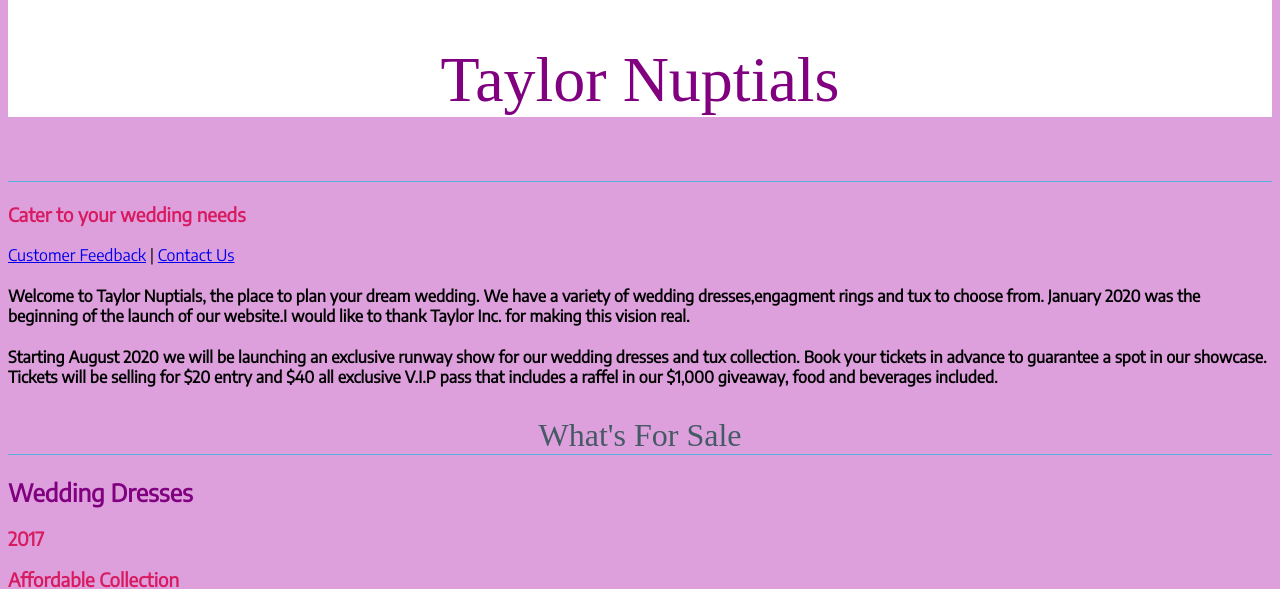
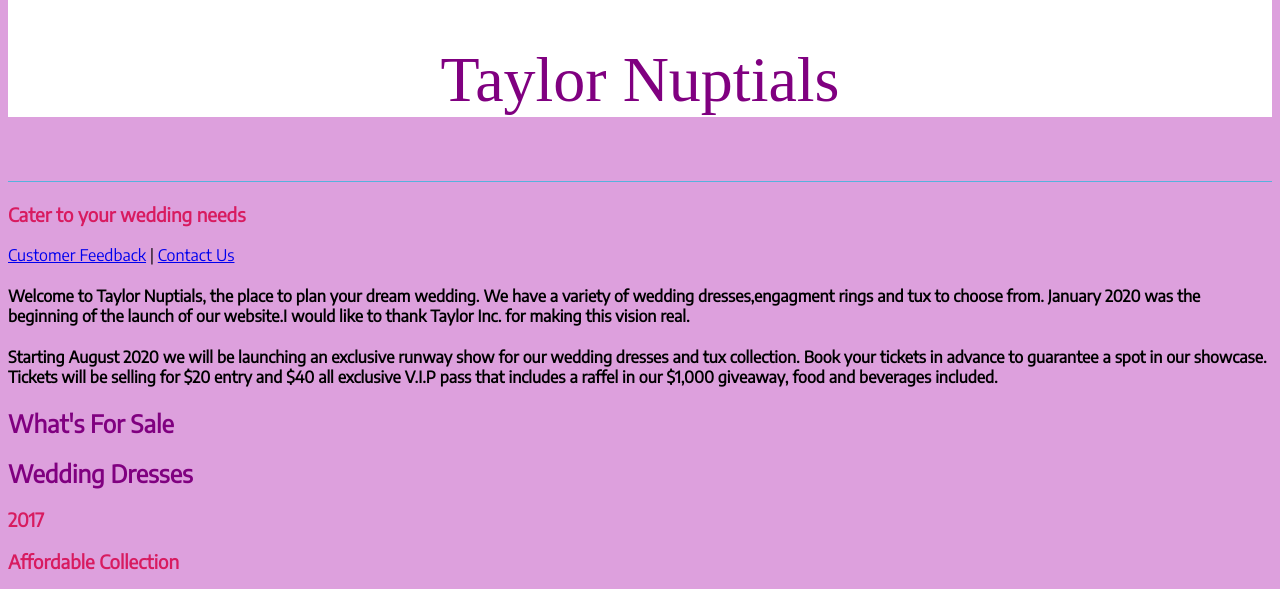
Before and after one commit to collettestahlfrancisco/taylornuptials, a plain HTML site: page main/index.html in a window 1280 px wide. Shown: the part 172-761 px from the top of the page. Drawn offline with Linux system fonts and the light colour scheme.

Commit message:
Update index.html

```diff
--- a/main/index.html
+++ b/main/index.html
@@ -35,7 +35,7 @@
   to guarantee a spot in our showcase. Tickets will be selling for $20 entry and $40 all exclusive V.I.P pass that includes a raffel in our $1,000
   giveaway, food and beverages included.</h4>
 
-  <h1>What's For Sale</h1>
+  <h2>What's For Sale</h2>
 
 <main>
 
```
